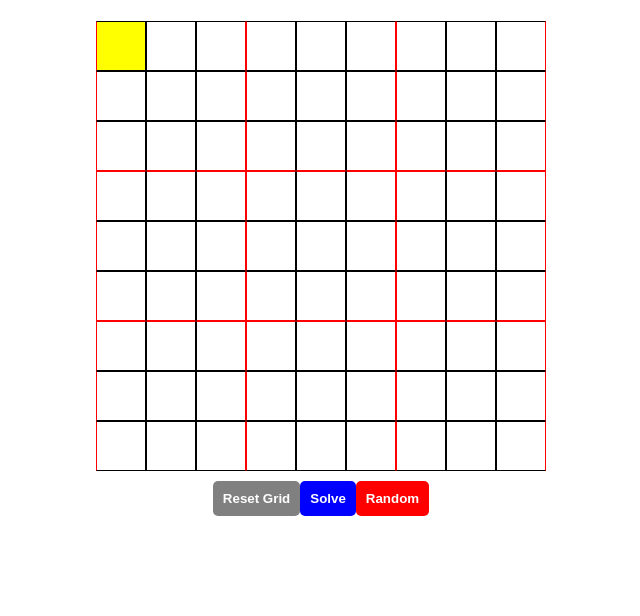
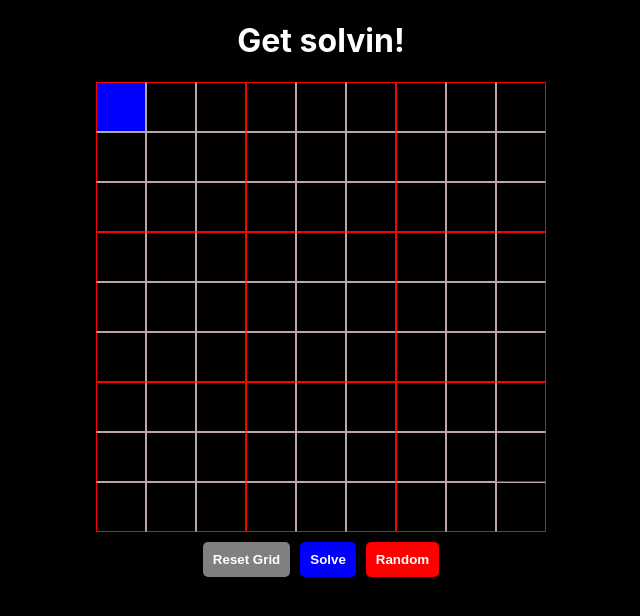
Before and after one commit to Expressionless-Ball-Thing/Sudoku-solver-thing, a React (Create React App) app in the folder sudoku/: page / in a window 1280 px wide. Shown: the top 616 px of the page, without its empty margins (319-959 px from the left). Built offline with nearby package versions, Linux system fonts and the light colour scheme; the HTML template or start-up script is replaced by a standard one.

Commit message:
Change it so now the thing is in dark mode by default.

```diff
--- a/sudoku/package.json
+++ b/sudoku/package.json
@@ -3,6 +3,7 @@
   "version": "0.1.0",
   "private": true,
   "dependencies": {
+    "@material-ui/core": "^4.12.4",
     "@testing-library/jest-dom": "^5.16.4",
     "@testing-library/react": "^13.2.0",
     "@testing-library/user-event": "^13.5.0",
--- a/sudoku/src/App.css
+++ b/sudoku/src/App.css
@@ -20,6 +20,8 @@ input[type="number"] {
 
 body {
     margin: 0;
+    background-color: black;
+    color: white;
 }
 
 .Gridspace {
@@ -46,10 +48,12 @@ body {
 .cell {
     width: 50px;
     height: 50px;
-    border: 1px solid black;
+    background-color: black;;
+    border: 1px solid rgb(188, 165, 165);
     justify-content: center;
     align-items: center;
     text-align: center;
+    color: white;
 }
 
 .cell:nth-child(n+19):nth-child(-n+27) {
@@ -60,10 +64,17 @@ body {
     border-bottom: 1px solid red;
 }
 
+.cell:nth-child(n+72) {
+    border-bottom: 1px solid red;
+}
+
 .cell:nth-child(n+28):nth-child(-n+36) {
     border-top: 1px solid red;
 }
 .cell:nth-child(n+55):nth-child(-n+63) {
+    border-top: 1px solid red;
+}
+.cell:nth-child(-n+9) {
     border-top: 1px solid red;
 }
 
@@ -76,7 +87,7 @@ body {
 
 
 .clicked {
-    background-color: yellow;
+    background-color: blue;
 }
 
 .solved {
@@ -85,6 +96,7 @@ body {
 
 .button {
     font-weight: bold;
+    margin: 0 5px;
     border: none;
     color: white;
     padding: 10px 10px;
--- a/sudoku/src/Components/Grid.jsx
+++ b/sudoku/src/Components/Grid.jsx
@@ -1,48 +1,56 @@
-import React from 'react';
+import React from "react";
 
 function Grid(props) {
-    const items = []
+  const items = [];
   for (let row = 0; row < props.grid.length; row++) {
     for (let col = 0; col < props.grid.length; col++) {
-            let stuff = row * props.grid.length + col
-            var classset = 'cell'
+      let stuff = row * props.grid.length + col;
+      var classset = "cell";
       if (stuff === props.clicked) {
-                classset = 'cell clicked'
+        classset = "cell clicked";
       }
       if (props.complete === true) {
-                items.push(<input
+        items.push(
+          <input
             key={stuff}
             readOnly
-                    className='cell solved'
+            className="cell solved"
             id={stuff}
-                    value={props.grid[row][col]}/>)
+            value={props.grid[row][col]}
+          />
+        );
       } else {
-                items.push(<input
+        items.push(
+          <input
             key={stuff}
             maxLength={1}
             onClick={props.click}
             onChange={props.update}
             className={classset}
             id={stuff}
-                    value={props.grid[row][col] === null ? "" : props.grid[row][col]}/>
-                )
+            value={props.grid[row][col] === null ? "" : props.grid[row][col]}
+          />
+        );
       }
     }
   }
 
-    const completion = (props.complete === "unsolvable") ? "This thing isn't solvable" : (props.complete === true) ? "Solved" : ""
+  const completion =
+    props.complete === "unsolvable"
+      ? "This thing isn't solvable"
+      : props.complete === true
+      ? "Solved"
+      : "Get solvin!";
 
   return (
     <div>
-            <div className='Message'>
+      <div className="Message">
         <h1>{completion}</h1>
       </div>
 
-            <div className='Gridspace'>
-                {items}
+      <div className="Gridspace">{items}</div>
     </div>
-        </div>
-    )
+  );
 }
 
 export default Grid;
--- a/sudoku/src/sudoku.js
+++ b/sudoku/src/sudoku.js
@@ -1,18 +1,19 @@
 const possible = (row, col, num, grid) => {
-  for (let i = 0; i < 9; i++) {
+  for (let i = 0; i < grid.length; i++) {
     if (grid[row][i] === num) {
       return false;
     }
   }
-  for (let i = 0; i < 9; i++) {
+  for (let i = 0; i < grid.length; i++) {
     if (grid[i][col] === num) {
       return false;
     }
   }
-  var square_col_start = Math.floor(col / 3) * 3;
-  var square_row_start = Math.floor(row / 3) * 3;
-  for (let i = 0; i < 3; i++) {
-    for (let j = 0; j < 3; j++) {
+  var factor = Math.floor(Math.sqrt(grid.length))
+  var square_col_start = Math.floor(col / factor) * factor;
+  var square_row_start = Math.floor(row / factor) * factor;
+  for (let i = 0; i < factor; i++) {
+    for (let j = 0; j < factor; j++) {
       if (grid[square_row_start + i][square_col_start + j] === num) {
         return false;
       }
```
Also changed, not shown: sudoku/src/App.js (+5 -2 lines), 1 other file (tests, documents, lock files or other folders). Lines whose indentation alone changed are shown as unchanged.
